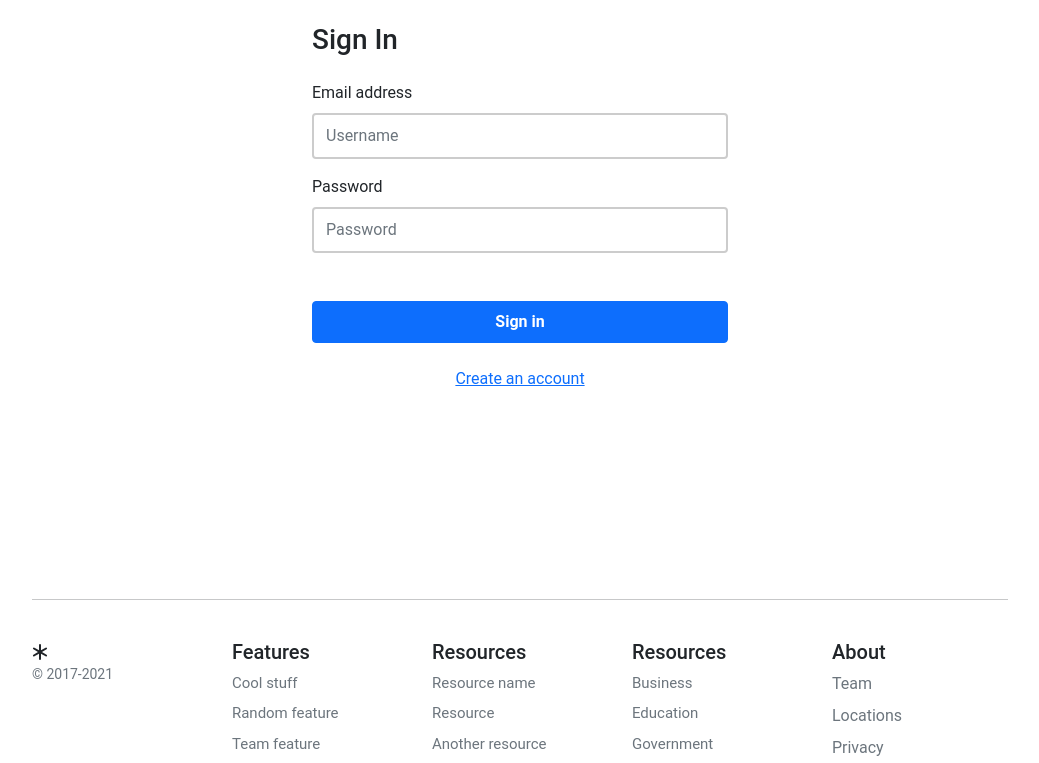
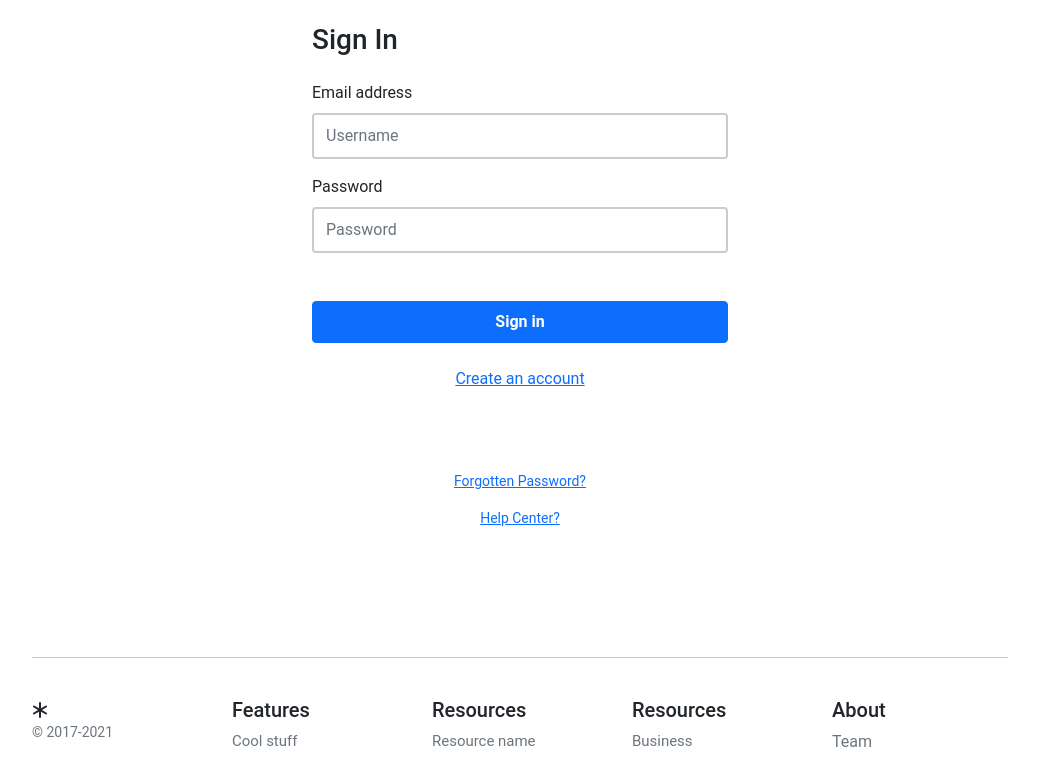
Before and after one commit to hashimirshad/ecommerce, a Django app: page /account/login/ in a window 1280 px wide. Shown: the part 142-905 px from the top of the page, without its empty margins (120-1159 px from the left). Run offline with Django 4.2, Linux system fonts and the light colour scheme; data that the repository does not hold is empty.

Commit message:
forget password url

```diff
--- a/templates/account/registration/login.html
+++ b/templates/account/registration/login.html
@@ -53,10 +53,10 @@
                                 </p>
                             </form>
                             <p class="small text-center pt-4">
-                                {% comment %} <a href="{% url "password_reset" %}">Forgotten Password?</a> {% endcomment %}
+                                 <a href="{% url "account:pwdreset" %}">Forgotten Password?</a>
                             </p>
                             <p class="small text-center">
-                                {% comment %} <a href="{% url "accounts:register" %}">Help Center?</a> {% endcomment %}
+                                 <a href="{% url "account:register" %}">Help Center?</a>
                             </p>
 
                         </div>
```
